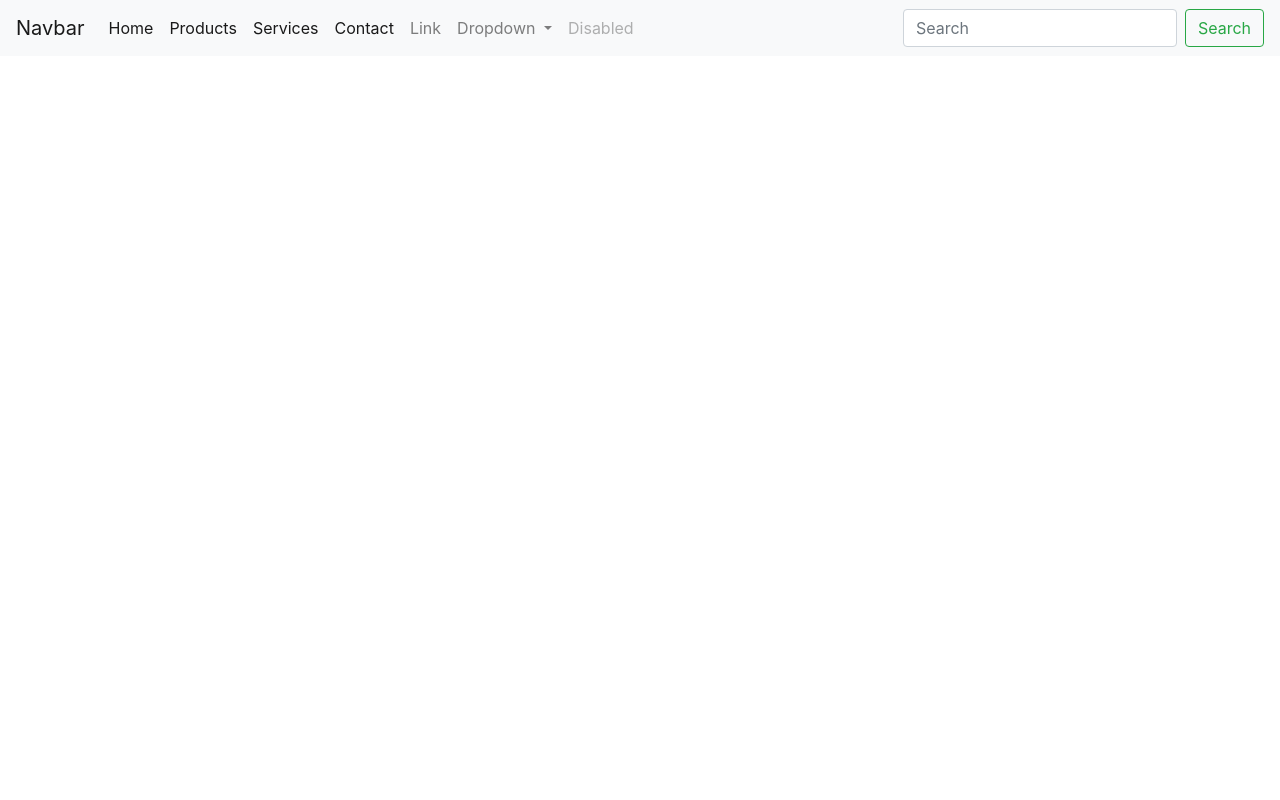
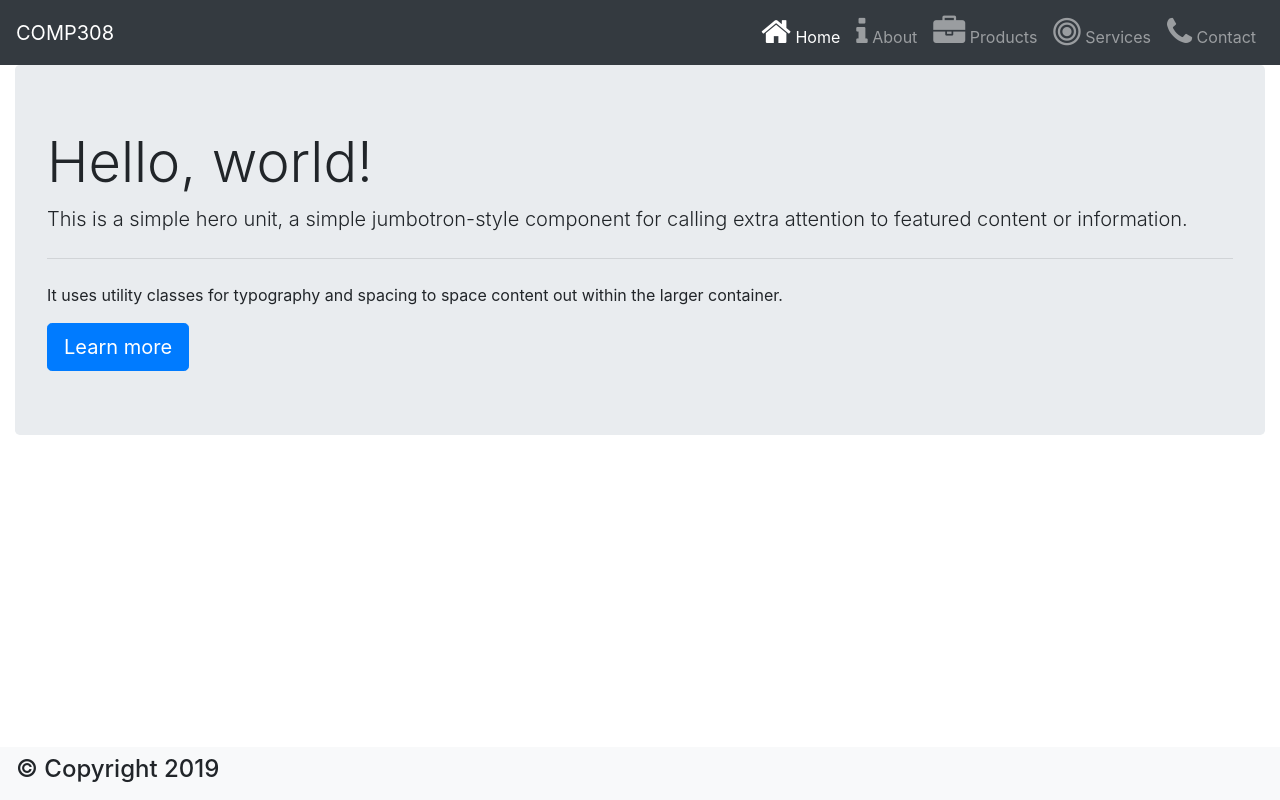
Before and after one commit to minchoidev/COMP308-W2019-Lesson1, a website: page index.html in a window 1280 px wide. Drawn offline with nearby package versions, Linux system fonts and the light colour scheme.

Commit message:
added Bootstrap support

```diff
--- a/index.html
+++ b/index.html
@@ -1,7 +1,7 @@
-
 <!-- you can easily call these basic code by typing html only and move the cursur to html 5 and press enter.-->
 <!DOCTYPE html>
 <html lang="en">
+
 <head>
   <meta charset="UTF-8">
   <meta name="viewport" content="width=device-width, initial-scale=1.0">
@@ -11,59 +11,63 @@
   <link rel="stylesheet" href="./node_modules/bootstrap/dist/css/bootstrap.min.css">
   <link rel="stylesheet" href="./node_modules/font-awesome/css/font-awesome.min.css">
   <link rel="stylesheet" href="./Content/app.css"><!-- put 'link' and enter -->
-</head>
-<body>
 
   <!-- Script Section -->
   <script src="./node_modules/jquery/dist/jquery.min.js"></script>
-    <!-- <script src="./node_modules/bootstrap/"></script>  -->
+  <script src="./node_modules/bootstrap/dist/js/bootstrap.min.js"></script>
   <script src="./Scripts/app.js"></script>
+</head>
 
-
-    <nav class="navbar navbar-expand-lg navbar-light bg-light">
-        <a class="navbar-brand" href="#">Navbar</a>
-        <button class="navbar-toggler" type="button" data-toggle="collapse" data-target="#navbarSupportedContent" aria-controls="navbarSupportedContent" aria-expanded="false" aria-label="Toggle navigation">
+<body>
+  <header>
+    <!-- Main Navbar -->
+    <nav class="navbar navbar-expand-lg navbar-dark bg-dark">
+      <a class="navbar-brand" href="#">COMP308</a>
+      <button class="navbar-toggler" type="button" data-toggle="collapse" data-target="#navbarSupportedContent"
+        aria-controls="navbarSupportedContent" aria-expanded="false" aria-label="Toggle navigation">
         <span class="navbar-toggler-icon"></span>
       </button>
 
       <div class="collapse navbar-collapse" id="navbarSupportedContent">
-          <ul class="navbar-nav mr-auto">
+        <ul class="navbar-nav ml-auto">
           <li class="nav-item active">
-              <a class="nav-link" href="#">Home <span class="sr-only">(current)</span></a>
-            </li>
-            <li class="nav-item active">
-              <a class="nav-link" href="#">Products <span class="sr-only">(current)</span></a>
-            </li>
-            <li class="nav-item active">
-              <a class="nav-link" href="#">Services <span class="sr-only">(current)</span></a>
-            </li>
-            <li class="nav-item active">
-              <a class="nav-link" href="#">Contact <span class="sr-only">(current)</span></a>
+            <a class="nav-link" href="#"><i class="fa fa-2x fa-home"></i> Home
+              <span class="sr-only">(current)</span></a>
           </li>
           <li class="nav-item">
-              <a class="nav-link" href="#">Link</a>
-            </li>
-            <li class="nav-item dropdown">
-              <a class="nav-link dropdown-toggle" href="#" id="navbarDropdown" role="button" data-toggle="dropdown" aria-haspopup="true" aria-expanded="false">
-                Dropdown
-              </a>
-              <div class="dropdown-menu" aria-labelledby="navbarDropdown">
-                <a class="dropdown-item" href="#">Action</a>
-                <a class="dropdown-item" href="#">Another action</a>
-                <div class="dropdown-divider"></div>
-                <a class="dropdown-item" href="#">Something else here</a>
-              </div>
+            <a class="nav-link" href="#"><i class="fa fa-2x fa-info"></i> About</a>
           </li>
           <li class="nav-item">
-              <a class="nav-link disabled" href="#" tabindex="-1" aria-disabled="true">Disabled</a>
+            <a class="nav-link" href="#"><i class="fa fa-2x fa-briefcase"></i> Products</a>
+          </li>
+          <li class="nav-item">
+            <a class="nav-link" href="#"><i class="fa fa-2x fa-bullseye"></i> Services</a>
+          </li>
+          <li class="nav-item">
+            <a class="nav-link" href="#"><i class="fa fa-2x fa-phone"></i> Contact</a>
           </li>
         </ul>
-          <form class="form-inline my-2 my-lg-0">
-            <input class="form-control mr-sm-2" type="search" placeholder="Search" aria-label="Search">
-            <button class="btn btn-outline-success my-2 my-sm-0" type="submit">Search</button>
-          </form>
       </div>
     </nav>
+  </header>
 
+  <main class="container-fluid">
+    <!-- Main Content -->
+    <div class="jumbotron">
+      <h1 class="display-4">Hello, world!</h1>
+      <p class="lead">This is a simple hero unit, a simple jumbotron-style component for calling extra attention to
+        featured content or information.</p>
+      <hr class="my-4">
+      <p>It uses utility classes for typography and spacing to space content out within the larger container.</p>
+      <a class="btn btn-primary btn-lg" href="#" role="button">Learn more</a>
+    </div>
+  </main>
+
+  <footer>
+    <nav class="navbar fixed-bottom navbar-light bg-light">
+      <h4>&copy; Copyright 2019</h4>
+    </nav>
+  </footer>
 </body>
+
 </html>
```
Lines whose indentation alone changed are shown as unchanged.
